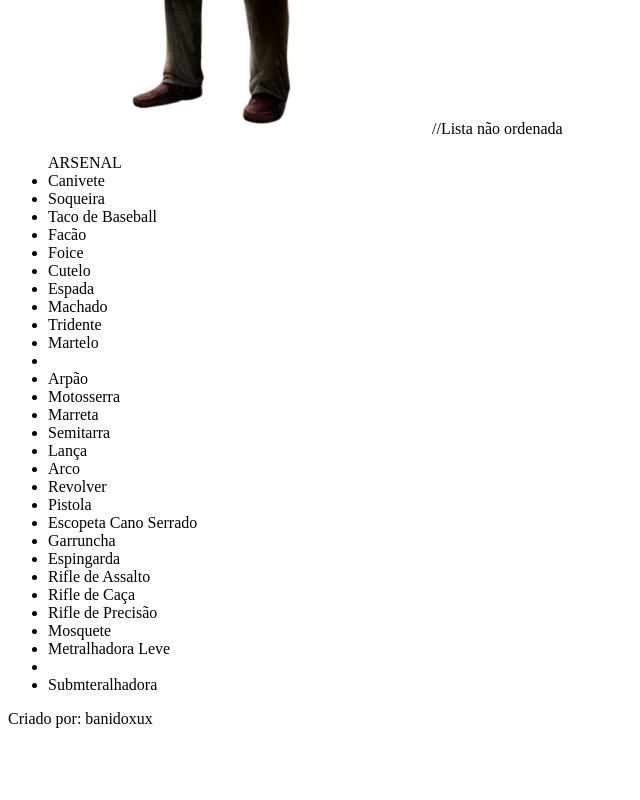
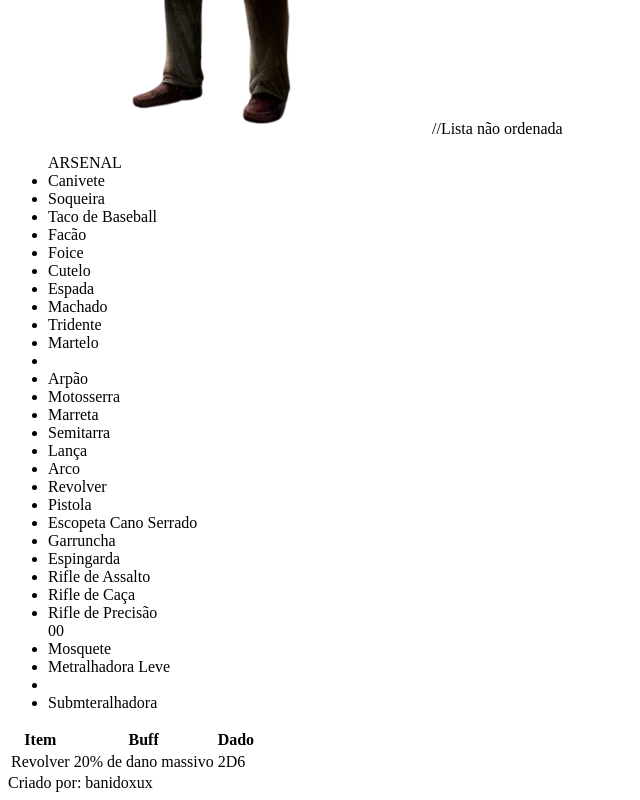
Before and after one commit to baniduxux/filad-lfia, a plain HTML site: page index.html in a window 1280 px wide. Shown: the part 3939-4739 px from the top of the page, without its empty margins (0-640 px from the left). Before the commit the page ends 4675 px from the top, so only its background shows below. Drawn offline with Linux system fonts and the light colour scheme.

Commit message:
Add weapon details table
Co-authored-by: Copilot <223556219+Copilot@users.noreply.github.com>

```diff
--- a/index.html
+++ b/index.html
@@ -115,7 +115,7 @@ Traz tudo de volta a vida usando tudo que pode, pai da medicina.
     <li> Espingarda </li>
     <li> Rifle de Assalto </li>
     <li> Rifle de Caça </li>
-    <li> Rifle de Precisão </li>
+    <li> Rifle de Precisão </li>00
     <li> Mosquete </li>
     <li> Metralhadora Leve <li>
     <li> Submteralhadora </li>
@@ -125,7 +125,22 @@ Traz tudo de volta a vida usando tudo que pode, pai da medicina.
 
 </ol>
 </body>
+<table id="Tabela">
+    <tr>
+        <th> Item</th>
+        <th>Buff</th>
+        <th>Dado</th>
+    </tr>
+    <tr>
+        <td>
+            Revolver
+        </td>
+        <td> 20% de dano massivo </td>
+       <td>2D6</td>
+    </tr>
+</table>
+</html>
+
 <footer>
     Criado por: banidoxux
 </footer>
-</html>
```
